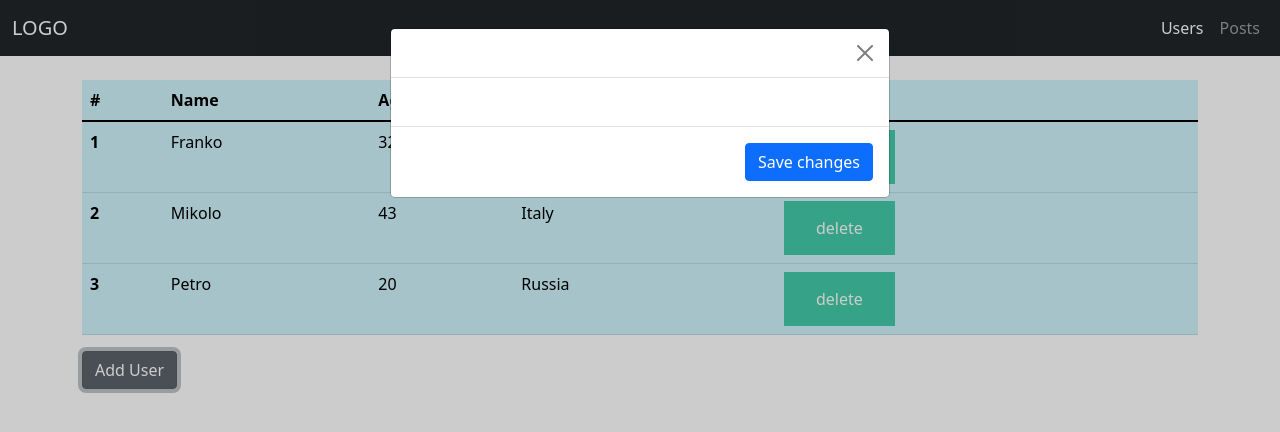
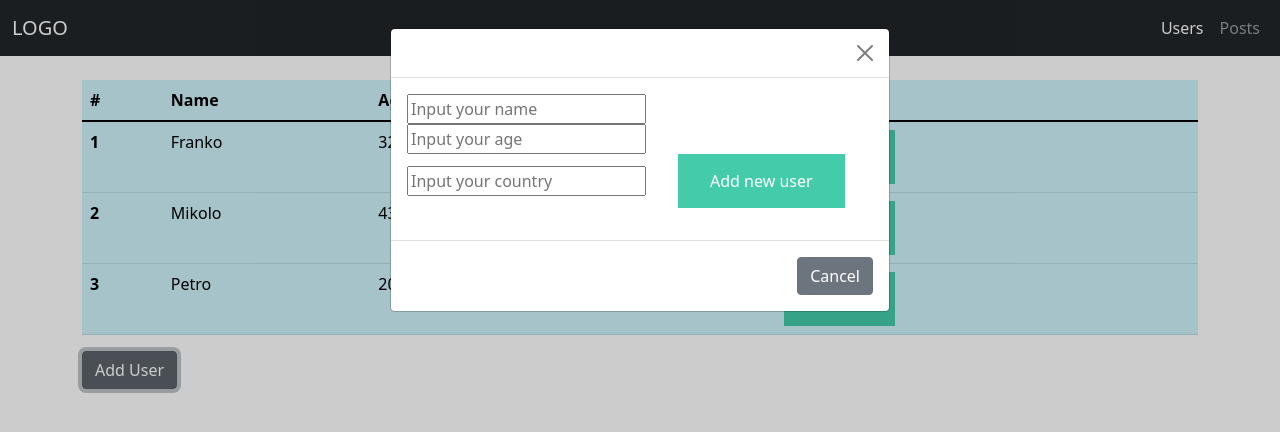
Before and after one commit to khaleeva/react_app, a React (Create React App) app: page / in a window 1280 px wide. Both pictures are taken after a click on the button "Add User". Shown: the top 432 px of the page. Built offline with nearby package versions, Linux system fonts and the light colour scheme.

Commit message:
add modal for posts

```diff
--- a/src/Pages/post/Posts.js
+++ b/src/Pages/post/Posts.js
@@ -1,6 +1,9 @@
 import React, {useMemo, useState} from 'react';
+import MyModal from "../../components/MyModal/MyModal";
 
 const Posts = () => {
+    const[showModal, setShowModal] = useState(false);
+    const [currentPost, setCurrentPost] = useState(null);
     const [sorter, setSorter] = useState(0);
     const [searchQuery, setSearchQuery] = useState('');
     const [usersPosts, setUsersPosts] = useState([
@@ -41,11 +44,15 @@ const Posts = () => {
             "body": "ut aspernatur corporis harum nihil quis provident sequi\nmollitia nobis aliquid molestiae\nperspiciatis et ea nemo ab reprehenderit accusantium quas\nvoluptate dolores velit et doloremque molestiae"
         }])
 
-    const deletePost = (id) => {
-        const confirm = window.confirm("Do you really want to delete it?")
-        if (confirm) {
-            setUsersPosts(usersPosts.filter((post) => post.id !== id))
-        }
+
+    const confirmDeletePost = (post) =>{
+        setCurrentPost(post);
+        setShowModal(true)
+    }
+
+    const deletePost = () => {
+        setUsersPosts(usersPosts.filter((post) => post.id !== currentPost.id))
+        setShowModal(false)
     }
 
     const onSearch = (e) => {
@@ -96,7 +103,7 @@ const Posts = () => {
                             <div className="card-body">
                                 <h5 className="card-title">{post.id}. {post.title}</h5>
                                 <p className="card-text">{post.body}</p>
-                                <button onClick={() => deletePost(post.id)} className="btn btn-primary">Delete</button>
+                                <button onClick={() => confirmDeletePost(post)} className="btn btn-primary">Delete</button>
                             </div>
                         </div>
                     </div>
@@ -104,6 +111,14 @@ const Posts = () => {
                     :
                     <h3 className="mt-4">Post not found</h3>}
             </div>
+            <MyModal
+                visible={showModal}
+                title={"Do you really want to delete it?"}
+                closeButtonShow
+                saveButtonShow
+                onCancel = {() => setShowModal(false)}
+                onConfirm={()=> deletePost()}
+            />
         </div>
     );
 };
--- a/src/Pages/users/UserAdd.js
+++ b/src/Pages/users/UserAdd.js
@@ -1,7 +1,7 @@
 import React, {useState} from 'react';
 import MyButton from "../../components/MyButton/MyButton";
 
-const UserAdd = ({users, setUsers}) => {
+const UserAdd = ({users, setUsers, onCancel}) => {
 
     const onChange = (e) =>{
         e.preventDefault();
@@ -16,6 +16,9 @@ const UserAdd = ({users, setUsers}) => {
             age: '',
             country: ''
         })
+
+        onCancel();
+
     }
 
     const [values, setValues] = useState({
@@ -48,9 +51,7 @@ const UserAdd = ({users, setUsers}) => {
                 />
             })
             }
-
-
-            <MyButton className={"adduserBtn"} action={addNewUser}>Add new user</MyButton>
+            <MyButton className={"adduserBtn"} action={addNewUser} >Add new user</MyButton>
         </>
     );
 };
--- a/src/Pages/users/Users.js
+++ b/src/Pages/users/Users.js
@@ -33,6 +33,10 @@ const Users = () => {
 
     ]);
 
+    const onCancel = () =>{
+       setShowModal(false)
+    }
+
     const deleteUser = (id) => {
         const confirm = window.confirm("Do you really want to delete it?")
         if (confirm) {
@@ -48,7 +52,11 @@ const Users = () => {
             >Add User
             </button>
             {/*<UserAdd users = {users} setUsers = {setUsers}/>*/}
-            <MyModal visible={showModal}/>
+            <MyModal visible={showModal} onCancel={()=>{onCancel()}}
+            closeButtonShow>
+                <UserAdd users = {users} setUsers = {setUsers} onCancel={()=>onCancel()}/>
+            </MyModal>
+
         </div>
     );
 };
--- a/src/components/MyModal/MyModal.js
+++ b/src/components/MyModal/MyModal.js
@@ -5,6 +5,7 @@ const MyModal = ({
                      visible=false,
                      title,
                      closeButtonShow = false,
+                     saveButtonShow=false,
                      children,
                      onCancel,
                      onConfirm,
@@ -27,22 +28,22 @@ const MyModal = ({
                         <p>{children}</p>
                     </div>
                     <div className="modal-footer">
-                        { closeButtonShow &&
+                        {closeButtonShow &&
                         <button
                             type="button"
                             className="btn btn-secondary"
                             data-bs-dismiss="modal"
                             onClick={onCancel}
                         >
-                            Close
+                            Cancel
                         </button>}
-                        <button
+                        {saveButtonShow && <button
                             type="button"
                             className="btn btn-primary"
                             onClick={onConfirm}
                         >
-                            Save changes
-                        </button>
+                            Ok
+                        </button>}
                     </div>
                 </div>
             </div>
```
